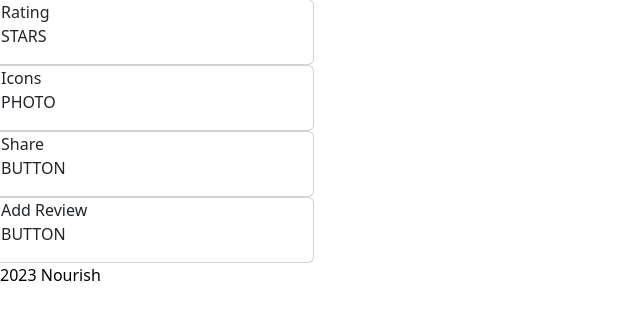
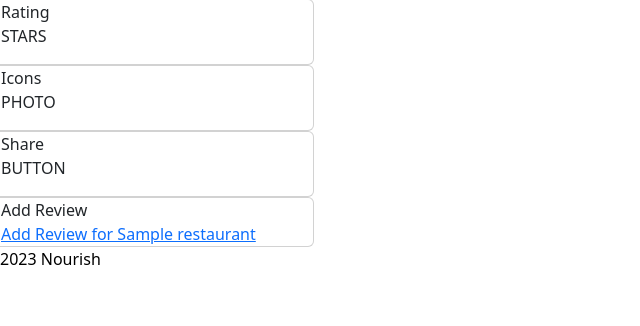
Before and after one commit to dmt94/nourish, a Django app: page /restaurants/1/ in a window 1280 px wide. Shown: the part 417-743 px from the top of the page, without its empty margins (0-640 px from the left). Run offline with Django 4.2, Linux system fonts and the light colour scheme; tables that the repository leaves empty hold one stand-in row (values such as "Sample post").

Commit message:
add reviews

```diff
--- a/main_app/models.py
+++ b/main_app/models.py
@@ -39,7 +39,7 @@ class Review(models.Model):
         return self.title
 
     def get_absolute_url(self):
-        return reverse('reviews_detail', kwargs={'pk': self.id})
+        return reverse('detail', kwargs={'restaurant_id': self.id})
 
 class Favorite(models.Model):
     user = models.ForeignKey(User, on_delete=models.CASCADE)
--- a/main_app/templates/restaurants/detail.html
+++ b/main_app/templates/restaurants/detail.html
@@ -62,7 +62,7 @@
       <div class="row">
         <div class="card">
           <span class="card-content">Add Review</span>
-          <p>BUTTON</p>
+          <a href="{% url 'review_create' %}">Add Review for {{ restaurant.name }}</a>
         </div>
       </div>
     </div>
--- a/main_app/views.py
+++ b/main_app/views.py
@@ -52,7 +52,7 @@ class Favorites(LoginRequiredMixin, ListView):
 
 class ReviewCreate(LoginRequiredMixin, CreateView):
   model = Review
-  fields = ['title', 'description']
+  fields = ['title', 'description', 'restaurant']
 
   def form_valid(self, form):
     # Assign the logged in user (self.request.user)
```
Also changed, not shown: main_app/migrations/0003_remove_restaurant_reviews_review_restaurant_favorite.py (added).
